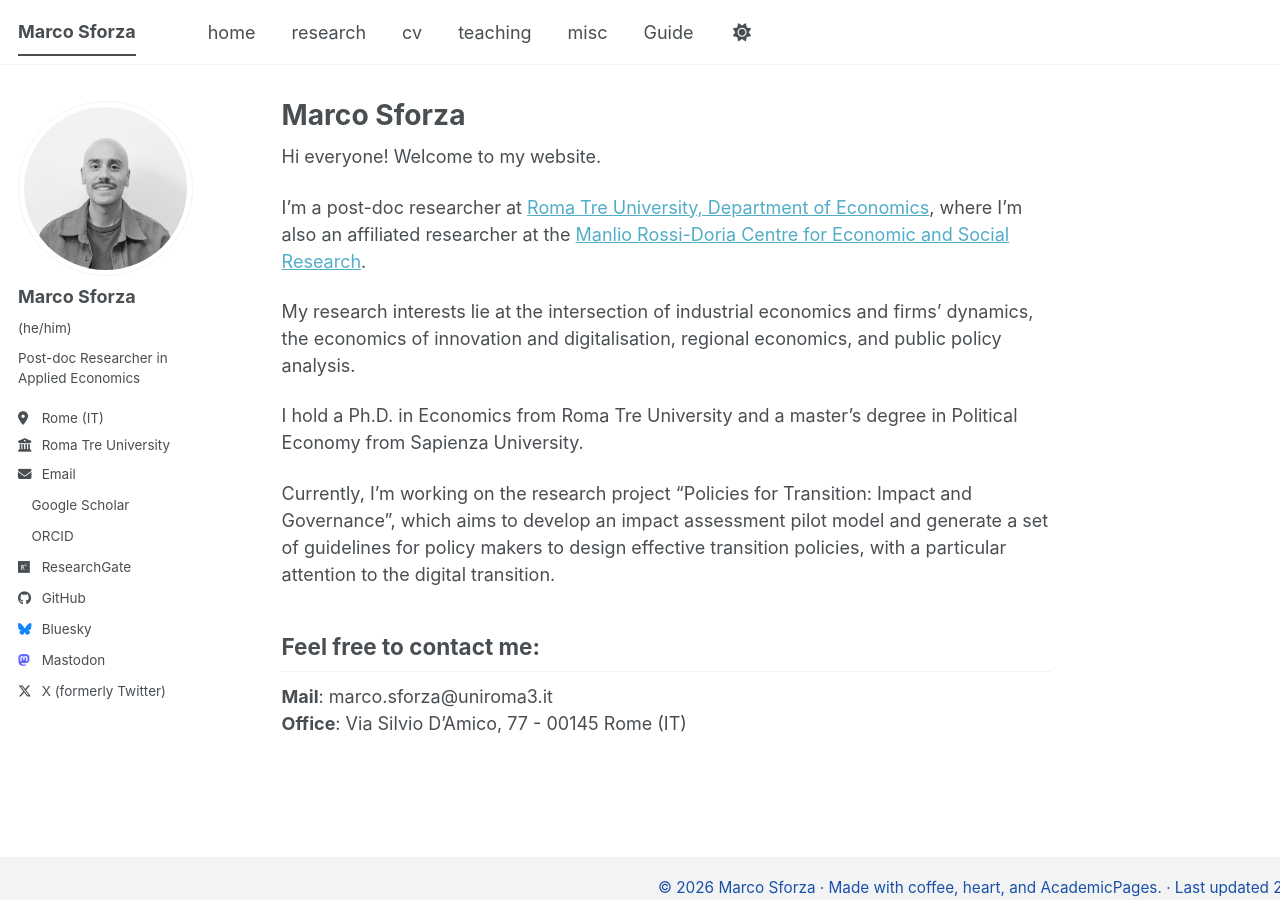
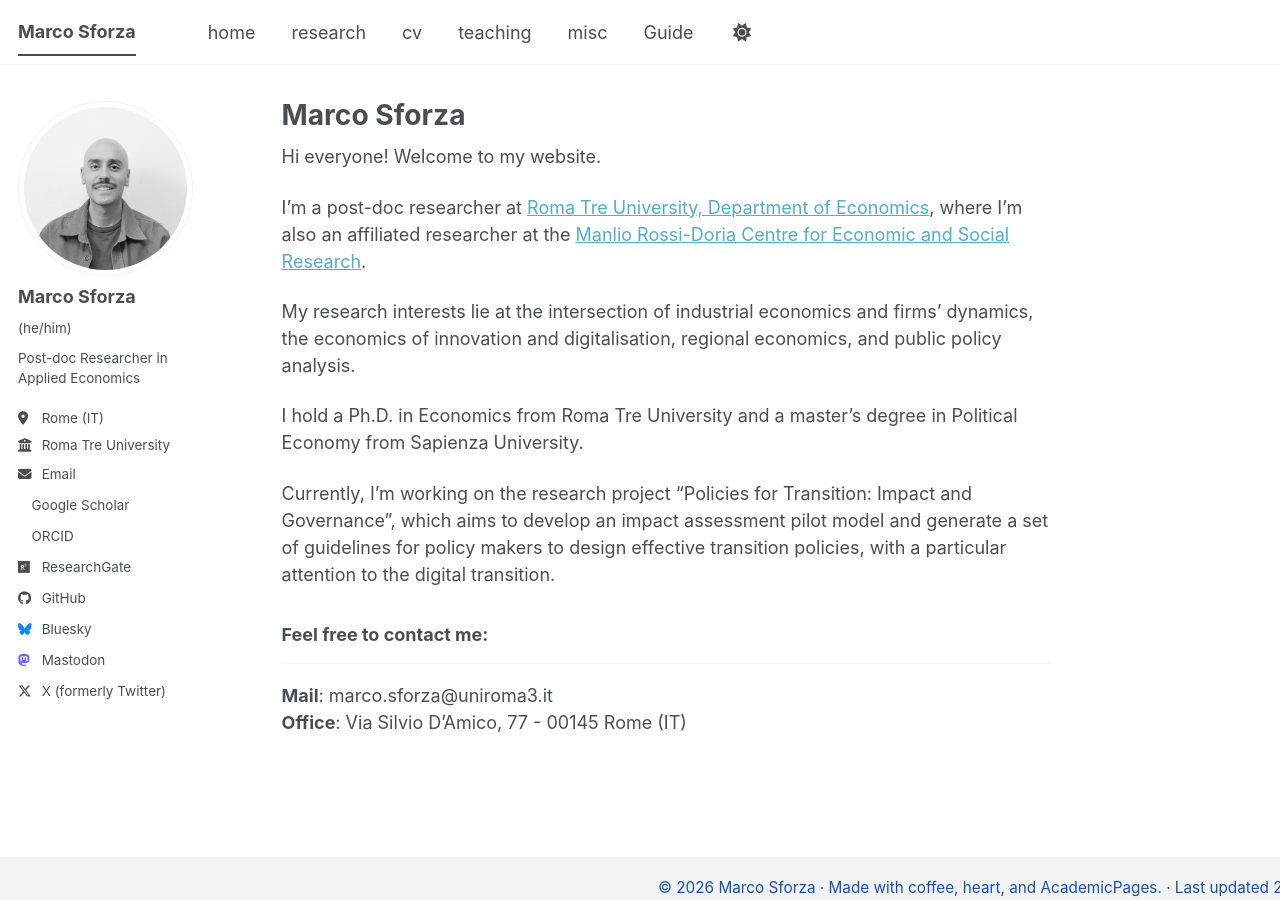
Before and after one commit to marcosforza/marcosforza.github.io, a Jekyll site: the page built from _pages/about.md, in a window 1280 px wide. Built offline with Jekyll 4.4.1, drawn with Linux system fonts in a browser that asks for light colours; a style sheet for code colours, icons or effects is not loaded.

```diff
--- a/_pages/about.md
+++ b/_pages/about.md
@@ -18,7 +18,7 @@ I hold a Ph.D. in Economics from Roma Tre University and a master's degree in Po
 Currently, I'm working on the research project "Policies for Transition: Impact and Governance", which aims to develop an impact assessment pilot model and generate a set of guidelines for policy makers to design effective transition policies, with a particular attention to the digital transition.
 
 
-Feel free to contact me:
+### Feel free to contact me:
 ------
 
 <b>Mail</b>: marco.sforza@uniroma3.it<br>
```
